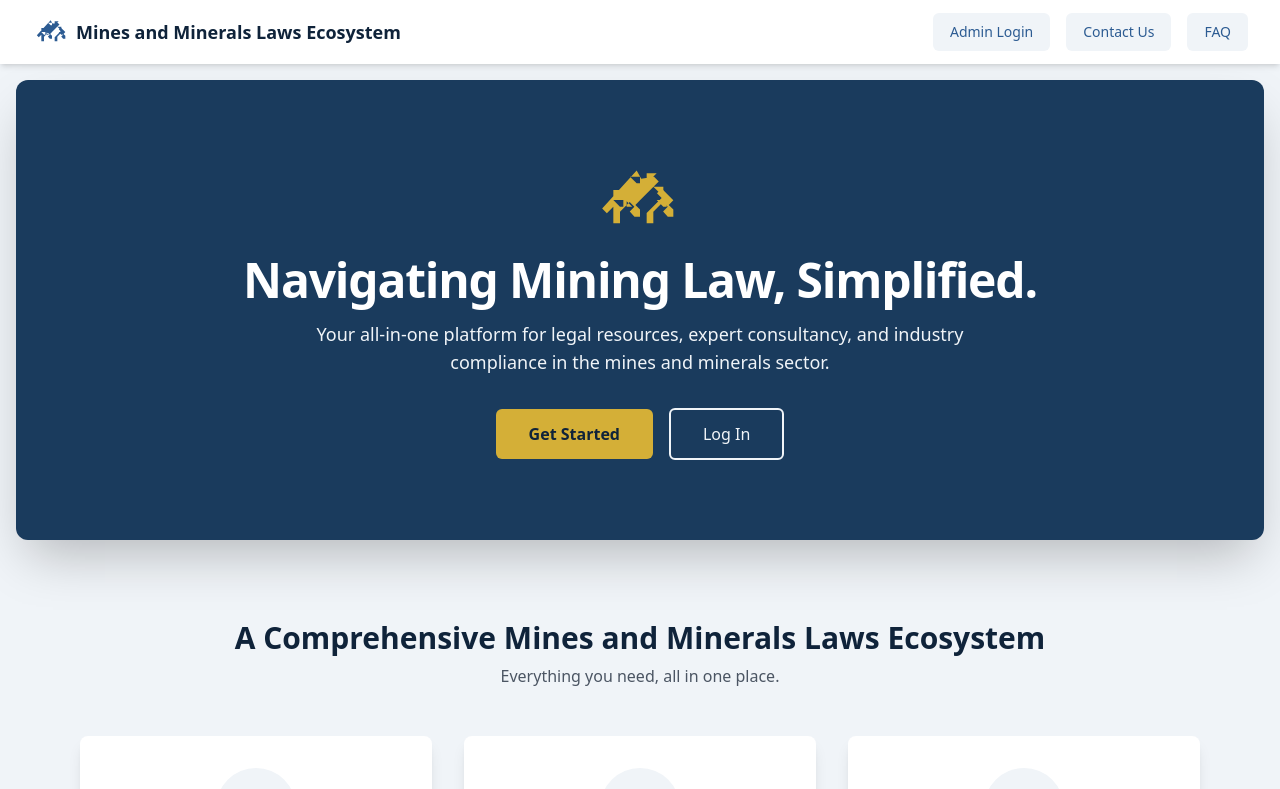
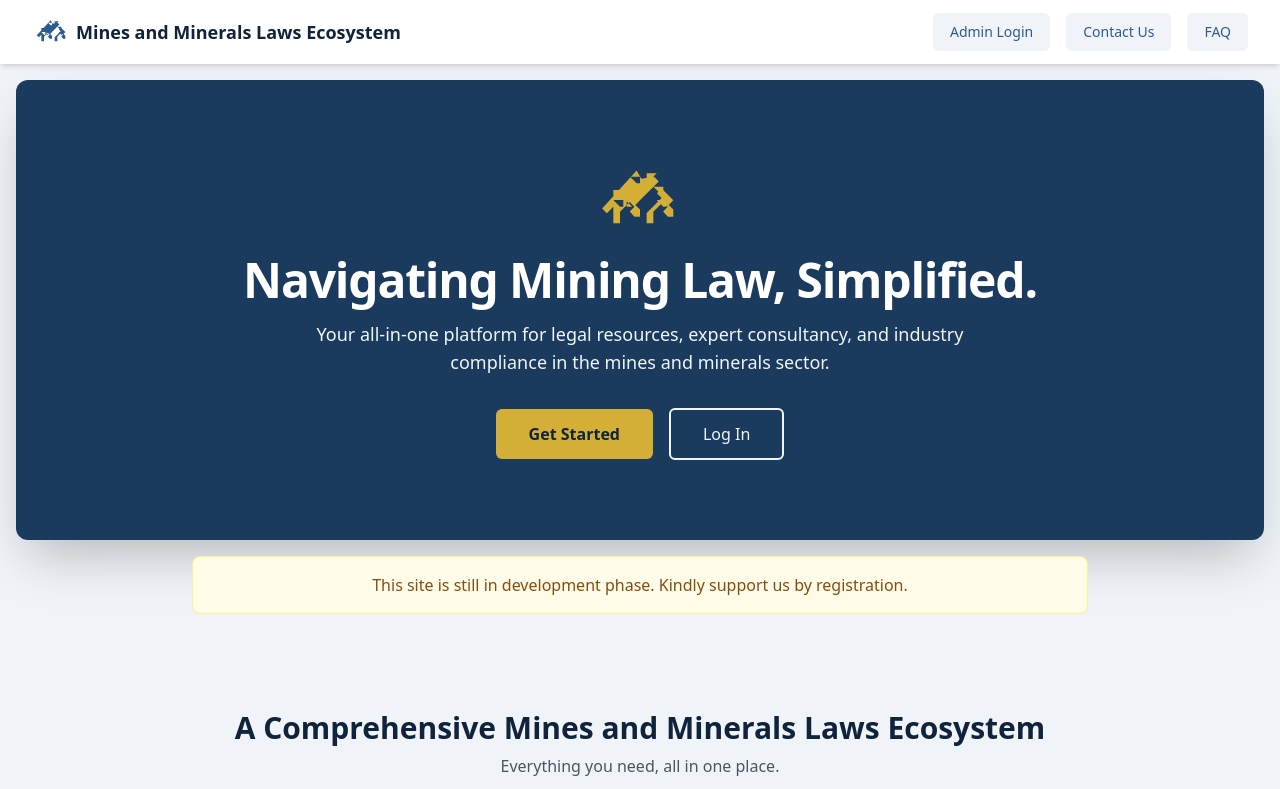
Before and after one commit to rgrams-coder/aicmmlr, a React (Vite) app: page / in a window 1280 px wide. Shown: the top 789 px of the page. Built offline with nearby package versions, Linux system fonts and the light colour scheme.

Commit message:
added disclaimer

```diff
--- a/components/LandingPage.tsx
+++ b/components/LandingPage.tsx
@@ -109,6 +109,17 @@ const LandingPage = forwardRef<LandingPageHandles, LandingPageProps>(({ onGetSta
                 </div>
             </section>
 
+            {/* Disclaimer Section */}
+            <section className="py-4">
+                <div className="max-w-4xl mx-auto text-center">
+                    <div className="bg-yellow-50 border border-yellow-200 rounded-lg p-4">
+                        <p className="text-yellow-800 font-medium">
+                            This site is still in development phase. Kindly support us by registration.
+                        </p>
+                    </div>
+                </div>
+            </section>
+
             {/* Features Section */}
             <section className="py-12 md:py-20">
                 <div className="max-w-6xl mx-auto px-4">
```
